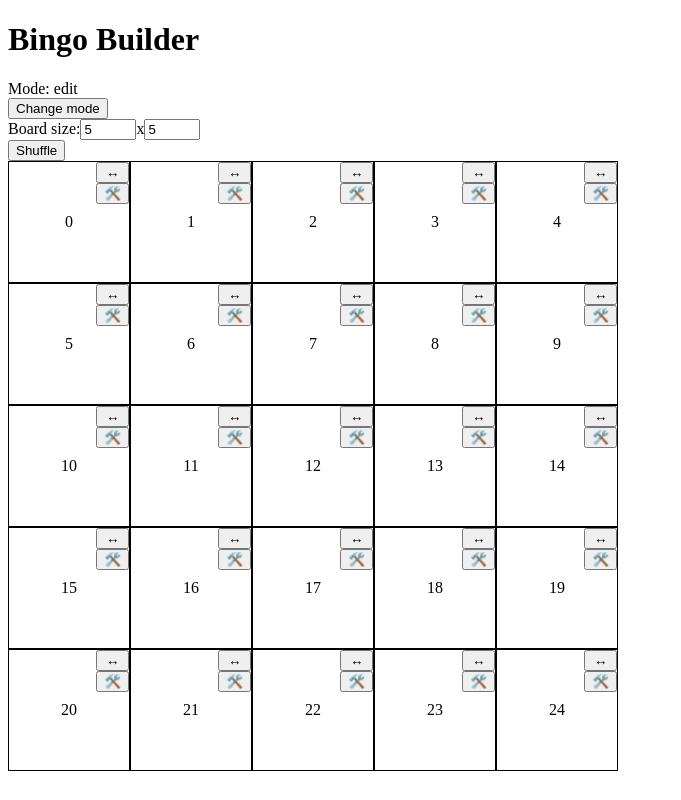
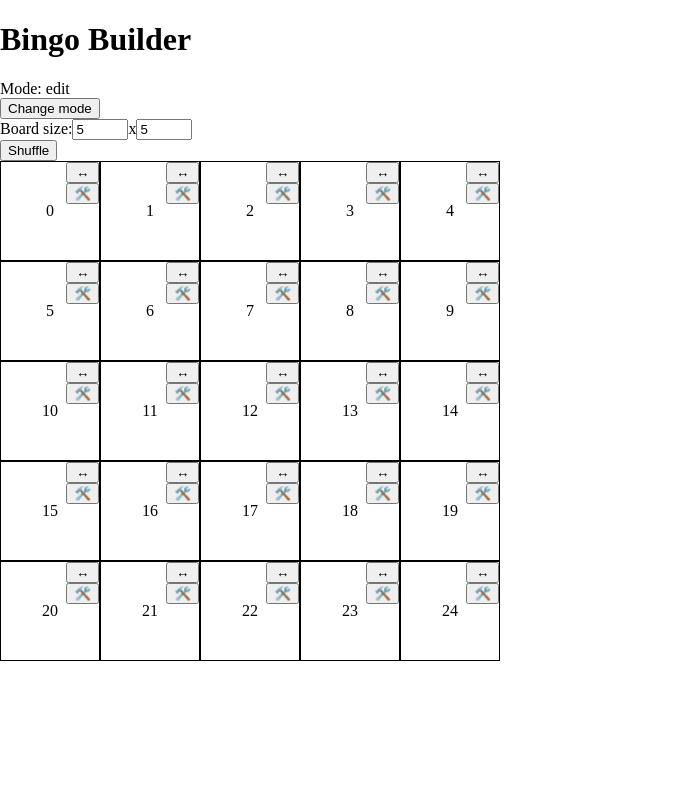
Before and after one commit to cheetamaru/bingo-builder, a Next.js app: page / in a window 1280 px wide. Shown: the whole page, without its empty margins (0-681 px from the left). Built offline with nearby package versions, Linux system fonts and the light colour scheme.

Commit message:
feat: add global styles

```diff
--- a/package.json
+++ b/package.json
@@ -11,8 +11,8 @@
   },
   "dependencies": {
     "@types/node": "20.2.6",
-    "@types/react": "18.2.11",
-    "@types/react-dom": "18.2.4",
+    "@types/react": "^18.2.21",
+    "@types/react-dom": "^18.2.7",
     "immer": "^10.0.2",
     "next": "13.4.4",
     "react": "18.2.0",
--- /dev/null
+++ b/src/pages/_app.jsx
@@ -0,0 +1,7 @@
+import React from 'react';
+import '../styles/global.css';
+
+// eslint-disable-next-line react/prop-types
+export default function MyApp({ Component, pageProps }) {
+  return <Component {...pageProps} />
+}
--- /dev/null
+++ b/src/styles/global.css
@@ -0,0 +1,14 @@
+html,
+body {
+  padding: 0;
+  margin: 0;
+}
+
+* {
+  box-sizing: border-box;
+}
+
+img {
+  max-width: 100%;
+  display: block;
+}
--- a/tsconfig.json
+++ b/tsconfig.json
@@ -18,6 +18,6 @@
       "@/*": ["./src/*"]
     }
   },
-  "include": ["next-env.d.ts", "**/*.ts", "**/*.tsx"],
+  "include": ["next-env.d.ts", "**/*.ts", "**/*.tsx", "src/pages/_app.jsx"],
   "exclude": ["node_modules"]
 }
```
Also changed, not shown: 1 other file (tests, documents, lock files or other folders).
